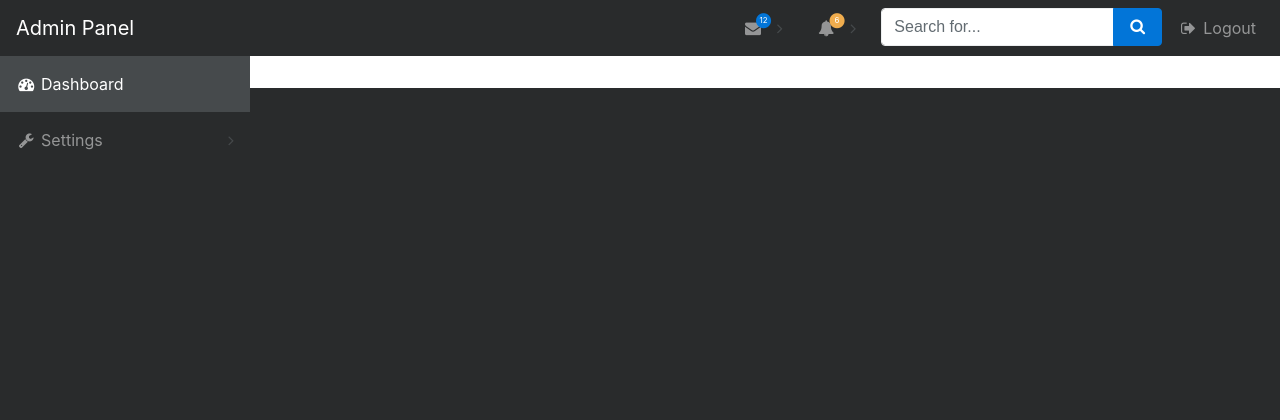
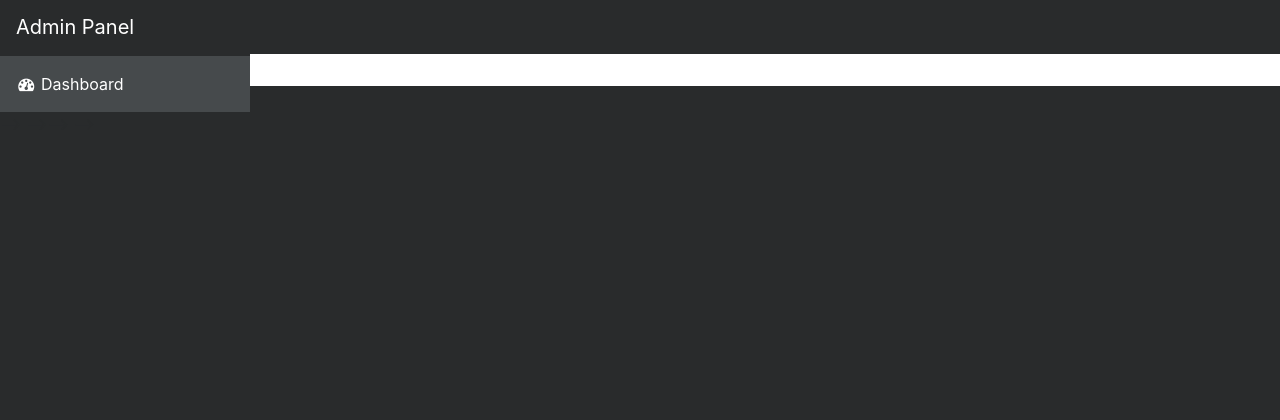
Before and after one commit to thethirdthought/snappyTest, a CodeIgniter 4 app: template snappy/app/Views/template/header.php in a window 1280 px wide. Shown: the top 420 px of the page. Run offline with PHP 8.4 and a stand-in for CodeIgniter, Linux system fonts and the light colour scheme; the template is opened without the code that fills it, so the values that code supplies are empty; some libraries are stand-ins or nearby versions.

```diff
--- a/snappy/app/Helpers/ImageHelper.php
+++ b/snappy/app/Helpers/ImageHelper.php
@@ -144,6 +144,7 @@ class ImageHelper
             $filename = Self::clean($filename);
             $filename = $filename.".".$imageFileType;
             $location = WRITEPATH."/uploads/fullImage/".$filename;
+            $relativePath = "uploads/fullImage/".$filename;
             $valid_extensions = array("jpg","jpeg","png");
             if(!in_array(strtolower($imageFileType), $valid_extensions)) {
                 throw new \Exception("Invalid file type");
@@ -151,6 +152,7 @@ class ImageHelper
             if(in_array(strtolower($imageFileType), $valid_extensions)) {
                 if(move_uploaded_file($file['image_full']['tmp_name'],$location)){
                     $response['location'] = $location;
+                    $response['relativePath'] = $relativePath;
                     $response['success'] = true;
                 } else {
                     throw new \Exception("Unable to upload file");
--- a/snappy/app/Views/dashboard.php
+++ b/snappy/app/Views/dashboard.php
@@ -4,7 +4,7 @@
 
             <!-- Breadcrumbs -->
             <ol class="breadcrumb">
-                <li class="breadcrumb-item"><a href="#">Dashboard</a></li>
+                <li class="breadcrumb-item">Dashboard</li>
                 <li class="breadcrumb-item active">My Dashboard</li>
             </ol>
 
--- a/snappy/app/Views/property_details.php
+++ b/snappy/app/Views/property_details.php
@@ -4,8 +4,8 @@
 
             <!-- Breadcrumbs -->
             <ol class="breadcrumb">
-                <li class="breadcrumb-item"><a href="#">Dashboard</a></li>
-                <li class="breadcrumb-item active">My Dashboard</li>
+                <li class="breadcrumb-item">Dashboard</li>
+                <li class="breadcrumb-item active">Property Detail</li>
             </ol>
 
             <!-- Icon Cards -->
--- a/snappy/app/Views/template/header.php
+++ b/snappy/app/Views/template/header.php
@@ -41,70 +41,70 @@
                     <a class="nav-link" href="<?=base_url()?>"><i class="fa fa-fw fa-dashboard"></i> Dashboard</a>
                 </li>
                 <li class="nav-item">
-                    <a class="nav-link nav-link-collapse collapsed" data-toggle="collapse" href="#collapseComponents"><i class="fa fa-fw fa-wrench"></i> Settings</a>
-                    <ul class="sidebar-second-level collapse" id="collapseComponents">
-                        <li>
-                            <a href="<?=base_url()?>settings/admins">Admins</a>
-                        </li>
-                        <li>
-                            <a href="<?=base_url()?>settings/groups">Admin Groups</a>
-                        </li>
-                    </ul>
+<!--                    <a class="nav-link nav-link-collapse collapsed" data-toggle="collapse" href="#collapseComponents"><i class="fa fa-fw fa-wrench"></i> Settings</a>-->
+<!--                    <ul class="sidebar-second-level collapse" id="collapseComponents">-->
+<!--                        <li>-->
+<!--                            <a href="--><?//=base_url()?><!--settings/admins">Admins</a>-->
+<!--                        </li>-->
+<!--<!--                        <li>-->-->
+<!--<!--                            <a href="-->--><?////=base_url()?><!--<!--settings/groups">Admin Groups</a>-->-->
+<!--<!--                        </li> -->-->
+<!--                    </ul>-->
                 </li>
             </ul>
             <ul class="navbar-nav ml-auto">
+<!--                <li class="nav-item dropdown">-->
+<!--                    <a class="nav-link dropdown-toggle mr-lg-2" href="#" id="messagesDropdown" data-toggle="dropdown" aria-haspopup="true" aria-expanded="false">-->
+<!--                        <i class="fa fa-fw fa-envelope"></i> <span class="hidden-lg-up">Messages <span class="badge badge-pill badge-primary">12 New</span></span>-->
+<!--                        <span class="new-indicator text-primary hidden-md-down"><i class="fa fa-fw fa-circle"></i><span class="number">12</span></span>-->
+<!--                    </a>-->
+<!--                    <div class="dropdown-menu" aria-labelledby="messagesDropdown">-->
+<!--                        <h6 class="dropdown-header">New Messages:</h6>-->
+<!--                        <div class="dropdown-divider"></div>-->
+<!--                        <a class="dropdown-item" href="#">-->
+<!--                            <strong>David Miller</strong> <span class="small float-right text-muted">11:21 AM</span>-->
+<!--                            <div class="dropdown-message small">Hey there! This new version of SB Admin is pretty awesome! These messages clip off when they reach the end of the box so they don't overflow over to the sides!</div>-->
+<!--                        </a>-->
+<!--                        <div class="dropdown-divider"></div>-->
+<!--                        <a class="dropdown-item" href="#">-->
+<!--                            <strong>Jane Smith</strong> <span class="small float-right text-muted">11:21 AM</span>-->
+<!--                            <div class="dropdown-message small">I was wondering if you could meet for an appointment at 3:00 instead of 4:00. Thanks!</div>-->
+<!--                        </a>-->
+<!--                        <div class="dropdown-divider"></div>-->
+<!--                        <a class="dropdown-item" href="#">-->
+<!--                            <strong>John Doe</strong> <span class="small float-right text-muted">11:21 AM</span>-->
+<!--                            <div class="dropdown-message small">I've sent the final files over to you for review. When you're able to sign off of them let me know and we can discuss distribution.</div>-->
+<!--                        </a>-->
+<!--                        <div class="dropdown-divider"></div>-->
+<!--                        <a class="dropdown-item small" href="#">-->
+<!--                            View all messages-->
+<!--                        </a>-->
+<!--                    </div>-->
+<!--                </li>-->
                 <li class="nav-item dropdown">
-                    <a class="nav-link dropdown-toggle mr-lg-2" href="#" id="messagesDropdown" data-toggle="dropdown" aria-haspopup="true" aria-expanded="false">
-                        <i class="fa fa-fw fa-envelope"></i> <span class="hidden-lg-up">Messages <span class="badge badge-pill badge-primary">12 New</span></span>
-                        <span class="new-indicator text-primary hidden-md-down"><i class="fa fa-fw fa-circle"></i><span class="number">12</span></span>
-                    </a>
-                    <div class="dropdown-menu" aria-labelledby="messagesDropdown">
-                        <h6 class="dropdown-header">New Messages:</h6>
-                        <div class="dropdown-divider"></div>
-                        <a class="dropdown-item" href="#">
-                            <strong>David Miller</strong> <span class="small float-right text-muted">11:21 AM</span>
-                            <div class="dropdown-message small">Hey there! This new version of SB Admin is pretty awesome! These messages clip off when they reach the end of the box so they don't overflow over to the sides!</div>
-                        </a>
-                        <div class="dropdown-divider"></div>
-                        <a class="dropdown-item" href="#">
-                            <strong>Jane Smith</strong> <span class="small float-right text-muted">11:21 AM</span>
-                            <div class="dropdown-message small">I was wondering if you could meet for an appointment at 3:00 instead of 4:00. Thanks!</div>
-                        </a>
-                        <div class="dropdown-divider"></div>
-                        <a class="dropdown-item" href="#">
-                            <strong>John Doe</strong> <span class="small float-right text-muted">11:21 AM</span>
-                            <div class="dropdown-message small">I've sent the final files over to you for review. When you're able to sign off of them let me know and we can discuss distribution.</div>
-                        </a>
-                        <div class="dropdown-divider"></div>
-                        <a class="dropdown-item small" href="#">
-                            View all messages
-                        </a>
-                    </div>
+<!--                    <a class="nav-link dropdown-toggle mr-lg-2" href="#" id="alertsDropdown" data-toggle="dropdown" aria-haspopup="true" aria-expanded="false">-->
+<!--                        <i class="fa fa-fw fa-bell"></i> <span class="hidden-lg-up">Alerts <span class="badge badge-pill badge-warning">6 New</span></span>-->
+<!--                        <span class="new-indicator text-warning hidden-md-down"><i class="fa fa-fw fa-circle"></i><span class="number">6</span></span>-->
+<!--                    </a>-->
+<!--                    <div class="dropdown-menu" aria-labelledby="alertsDropdown">-->
+<!--                        <a class="dropdown-item" href="#">Action</a>-->
+<!--                        <a class="dropdown-item" href="#">Another action</a>-->
+<!--                        <a class="dropdown-item" href="#">Something else here</a>-->
+<!--                    </div>-->
                 </li>
-                <li class="nav-item dropdown">
-                    <a class="nav-link dropdown-toggle mr-lg-2" href="#" id="alertsDropdown" data-toggle="dropdown" aria-haspopup="true" aria-expanded="false">
-                        <i class="fa fa-fw fa-bell"></i> <span class="hidden-lg-up">Alerts <span class="badge badge-pill badge-warning">6 New</span></span>
-                        <span class="new-indicator text-warning hidden-md-down"><i class="fa fa-fw fa-circle"></i><span class="number">6</span></span>
-                    </a>
-                    <div class="dropdown-menu" aria-labelledby="alertsDropdown">
-                        <a class="dropdown-item" href="#">Action</a>
-                        <a class="dropdown-item" href="#">Another action</a>
-                        <a class="dropdown-item" href="#">Something else here</a>
-                    </div>
-                </li>
-                <li class="nav-item">
-                    <form class="form-inline my-2 my-lg-0 mr-lg-2">
-                        <div class="input-group">
-                            <input type="text" class="form-control" placeholder="Search for...">
-                            <span class="input-group-btn">
-                        <button class="btn btn-primary" type="button"><i class="fa fa-search"></i></button>
-                    </span>
-                        </div>
-                    </form>
-                </li>
-                <li class="nav-item">
-                    <a class="nav-link" href="<?=base_url()?>logout"><i class="fa fa-fw fa-sign-out"></i> Logout</a>
-                </li>
+<!--                <li class="nav-item">-->
+<!--                    <form class="form-inline my-2 my-lg-0 mr-lg-2">-->
+<!--                        <div class="input-group">-->
+<!--                            <input type="text" class="form-control" placeholder="Search for...">-->
+<!--                            <span class="input-group-btn">-->
+<!--                        <button class="btn btn-primary" type="button"><i class="fa fa-search"></i></button>-->
+<!--                    </span>-->
+<!--                        </div>-->
+<!--                    </form>-->
+<!--                </li>-->
+<!--                <li class="nav-item">-->
+<!--                    <a class="nav-link" href="--><?//=base_url()?><!--logout"><i class="fa fa-fw fa-sign-out"></i> Logout</a>-->
+<!--                </li>-->
             </ul>
         </div>
     </nav>
```
Also changed, not shown: snappy/app/Config/Database.php (+4 -4 lines), snappy/app/Controllers/Home.php (+4 -4 lines), snappy/app/Models/PropertiesModel.php (+17 -16 lines).
